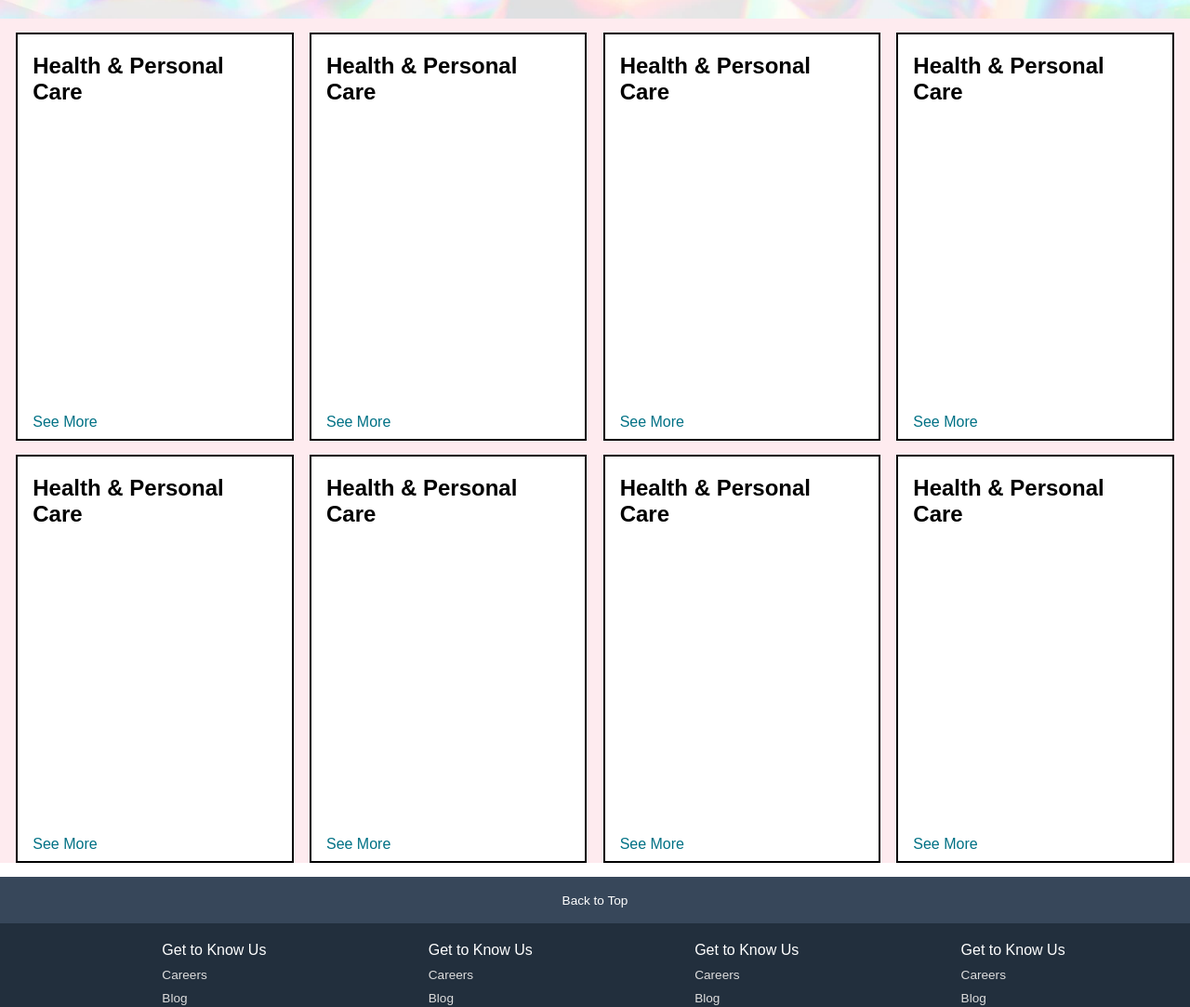
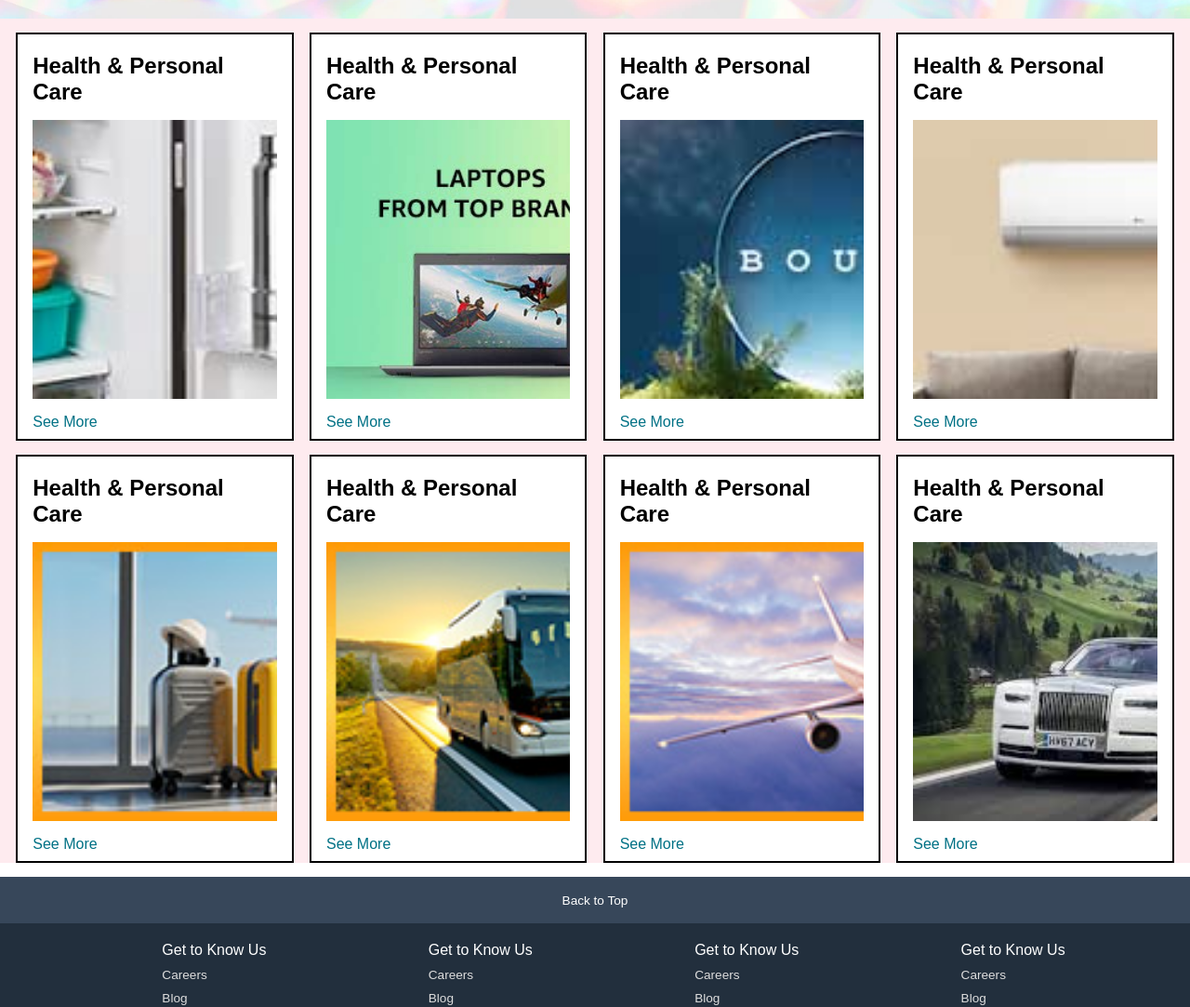
Before and after one commit to muhammedshs/amazon.com, a plain HTML site: page index.html in a window 1280 px wide. Shown: the part 480-1563 px from the top of the page at 93% size. Drawn offline with Linux system fonts and the light colour scheme; files whose address does not match are found by name.

Commit message:
Add files via upload

```diff
--- a/index.html
+++ b/index.html
@@ -104,28 +104,28 @@
         <div class="box">
            <div class="box-content">
                 <h2>Health & Personal Care</h2>
-                <div class="box-img" style="background-image: url('./assets/box1.jpg');"></div>
+                <div class="box-img" style="background-image: url('box1.jpg');"></div>
                 <p>See More</p>
            </div>
         </div>
         <div class="box">
             <div class="box-content">
                 <h2>Health & Personal Care</h2>
-                <div class="box-img" style="background-image: url('./assets/box2.jpg');"></div>
+                <div class="box-img" style="background-image: url('box2.jpg');"></div>
                 <p>See More</p>
            </div>
         </div>
         <div class="box">
             <div class="box-content">
                 <h2>Health & Personal Care</h2>
-                <div class="box-img" style="background-image: url('./assets/box3.jpg');"></div>
+                <div class="box-img" style="background-image: url('box3.jpg');"></div>
                 <p>See More</p>
            </div>
         </div>
         <div class="box">
             <div class="box-content">
                 <h2>Health & Personal Care</h2>
-                <div class="box-img" style="background-image: url('./assets/box4.jpg');"></div>
+                <div class="box-img" style="background-image: url('box4.jpg');"></div>
                 <p>See More</p>
            </div>
         </div>
@@ -135,28 +135,28 @@
         <div class="box">
            <div class="box-content">
                 <h2>Health & Personal Care</h2>
-                <div class="box-img" style="background-image: url('./assets/box8.jpg');"></div>
+                <div class="box-img" style="background-image: url('box8.jpg');"></div>
                 <p>See More</p>
            </div>
         </div>
         <div class="box">
             <div class="box-content">
                 <h2>Health & Personal Care</h2>
-                <div class="box-img" style="background-image: url('./assets/box5.jpg');"></div>
+                <div class="box-img" style="background-image: url('box5.jpg');"></div>
                 <p>See More</p>
            </div>
         </div>
         <div class="box">
             <div class="box-content">
                 <h2>Health & Personal Care</h2>
-                <div class="box-img" style="background-image: url('./assets/box6.jpg');"></div>
+                <div class="box-img" style="background-image: url('box6.jpg');"></div>
                 <p>See More</p>
            </div>
         </div>
         <div class="box">
             <div class="box-content">
                 <h2>Health & Personal Care</h2>
-                <div class="box-img" style="background-image: url('./assets/download.jpg');"></div>
+                <div class="box-img" style="background-image: url('download.jpg');"></div>
                 <p>See More</p>
            </div>
         </div>
```
